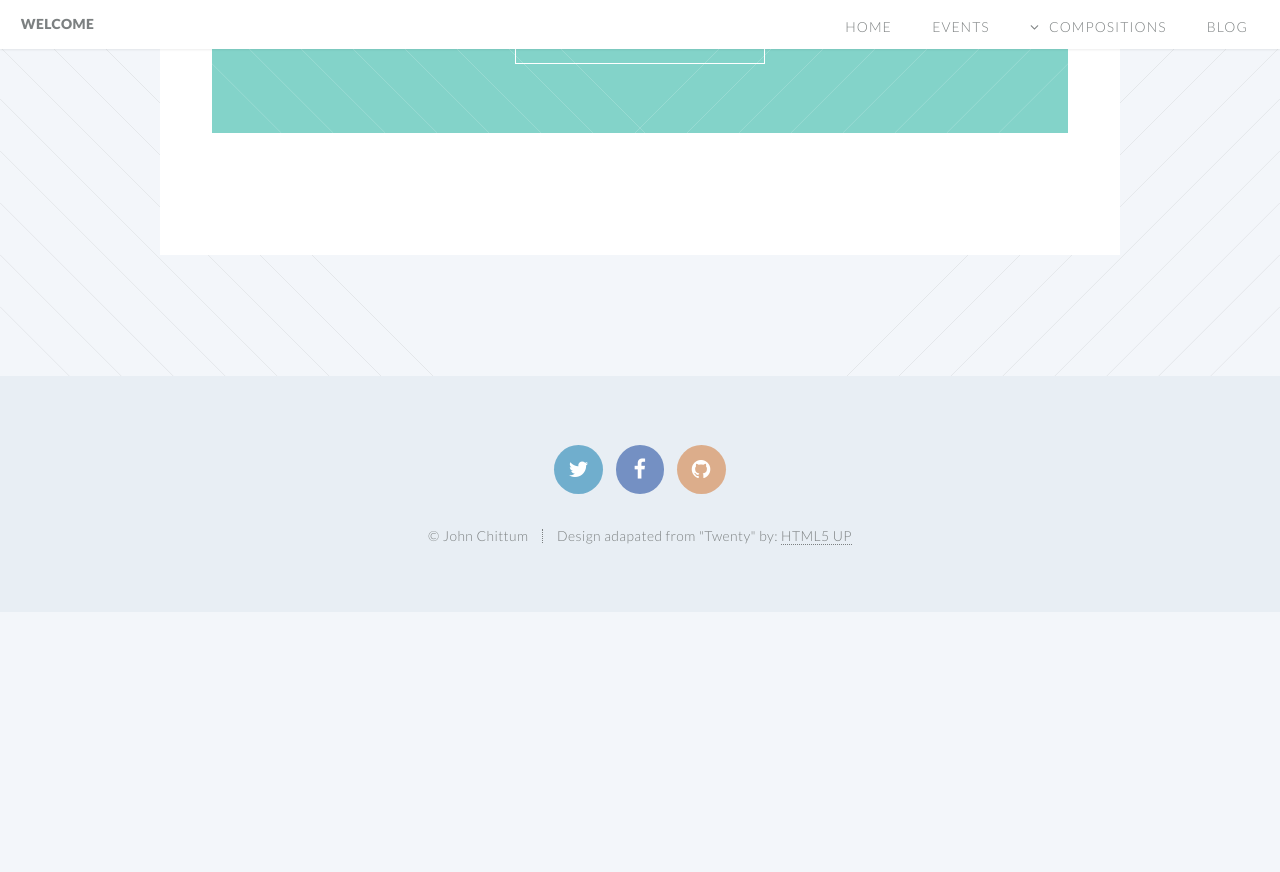
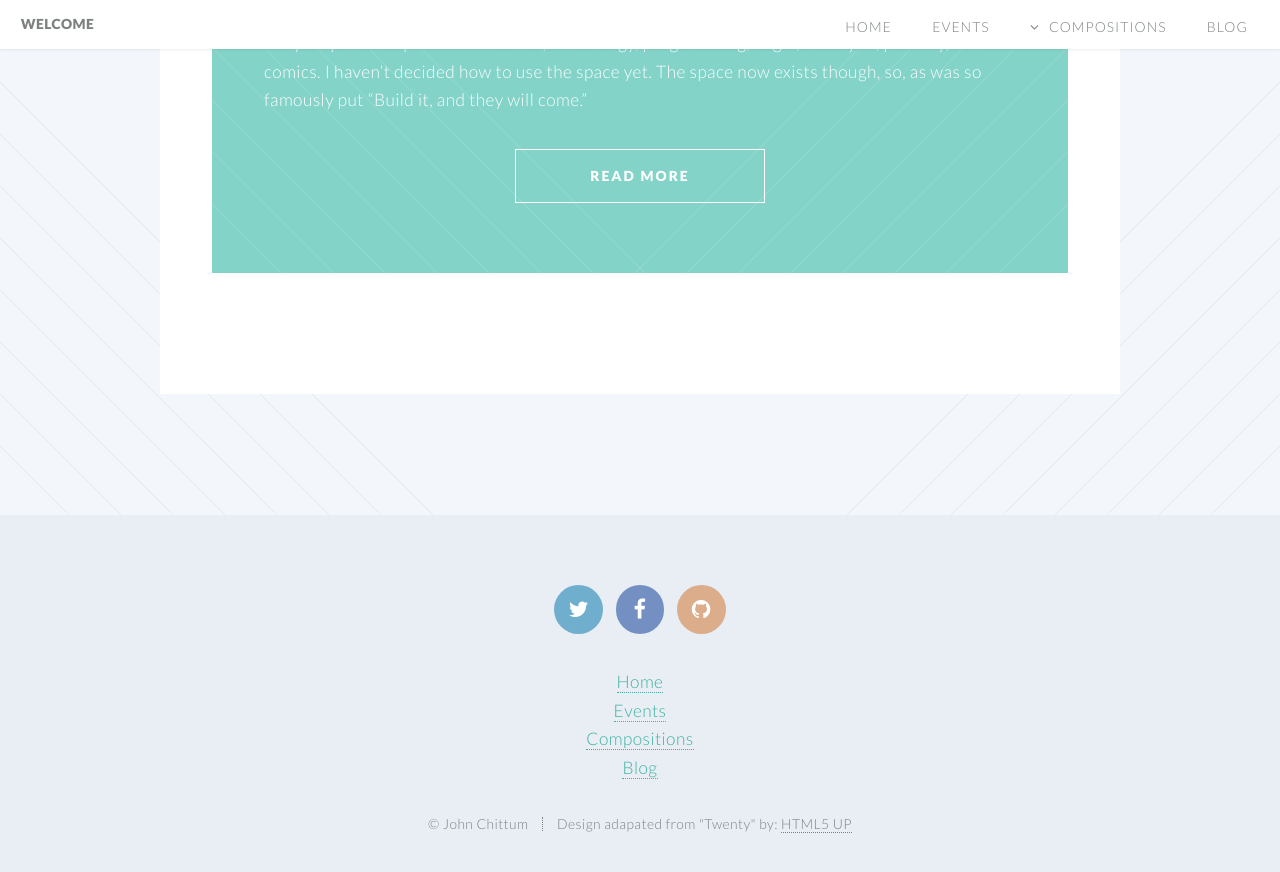
Before and after one commit to j5awry/j5awry.github.io, a Jekyll site: the page built from blog.html, in a window 1280 px wide and 900 px high, scrolled down 705 px. Shown: the top 872 px of the window. Built offline with Jekyll 4.4.1, drawn with Linux system fonts in a browser that asks for light colours; before the commit the page ends 1317 px from its top, so only the background shows below that.

Commit message:
issue 11. adds sitemap to footter. Also cleans up banner on blogs

```diff
--- a/_includes/footer.html
+++ b/_includes/footer.html
@@ -6,7 +6,12 @@
         <li><a href="https://fb.me/j5awrymusic" class="icon circle fa-facebook"><span class="label">Facebook</span></a></li>
         <li><a href="https://github.com/j5awry" class="icon circle fa-github"><span class="label">Github</span></a></li>
     </ul>
-
+    <ul>
+        <li><a href="/">Home</a></li>
+        <li><a href="/#events">Events</a></li>
+        <li> <a href="/compositions.html">Compositions</a> </li>
+        <li><a href="/blog.html">Blog</a></li>
+    </ul>
     <ul class="copyright">
         <li>&copy; John Chittum</li><li>Design adapated from "Twenty" by: <a href="http://html5up.net">HTML5 UP</a></li>
     </ul>
--- a/_layouts/post.html
+++ b/_layouts/post.html
@@ -4,7 +4,7 @@
 
     <article id="main">
   <header class="special container">
-    <h2 class="post-title">{{ page.title }}</h2>
+    <h2 class="post-title" style="color:FF5E40">{{ page.title }}</h2>
     <p class="post-meta">{{ page.date | date: "%b %-d, %Y" }}{% if page.author %} • {{ page.author }}{% endif %}{% if page.meta %} • {{ page.meta }}{% endif %}</p>
   </header>
 
--- a/blog.html
+++ b/blog.html
@@ -3,11 +3,13 @@
 ---
 
 <article id="main">
-    <header class="special container blog">
-        <h2>This Is Not a Safe Space</h2>
-        </br>
-        <h4>Beware Those That Enter</h4>
-    </header>
+    <section id="banner">
+    <div class="inner">
+            <p style="color:#FF2800; font-size:2em;">This Is Not a Safe Space</p>
+            </br>
+            <p style="color:#FF2800;font-size:1em;">Beware Those That Enter</p>
+    </div>
+    </section>
     <section class="wrapper style4 container">
         <ul class="posts">
           {% for post in site.posts %}
```
Also changed, not shown: README.md.
